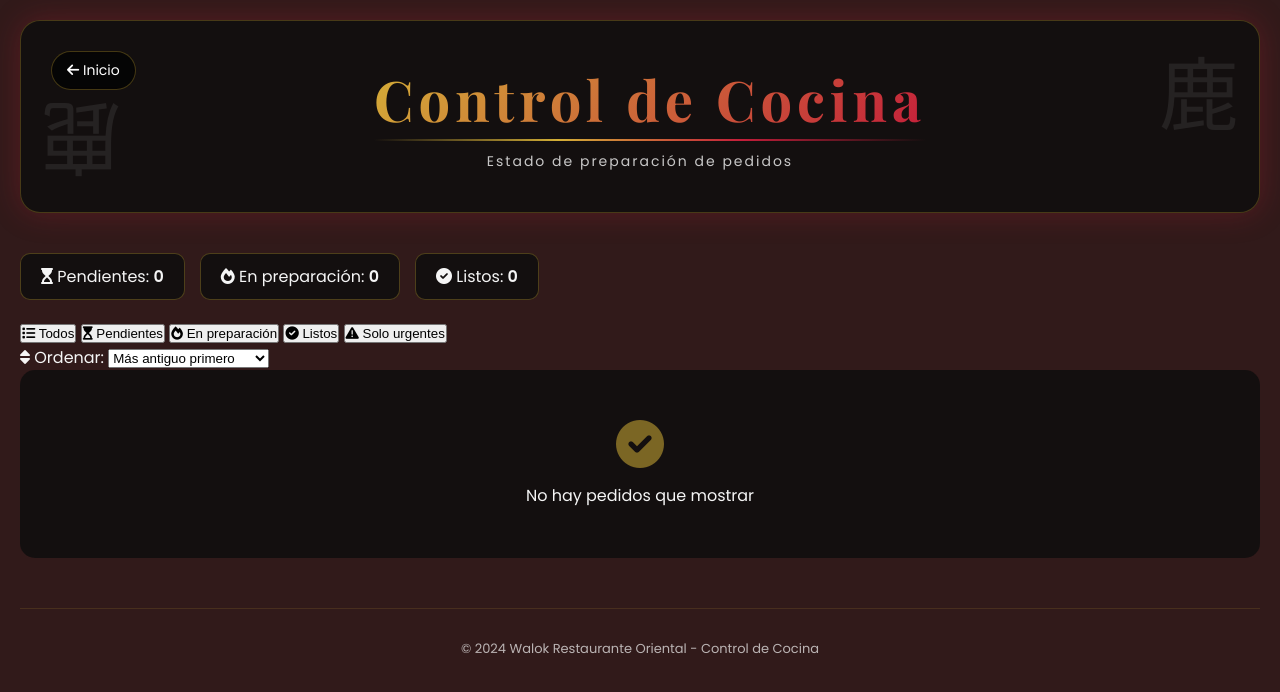
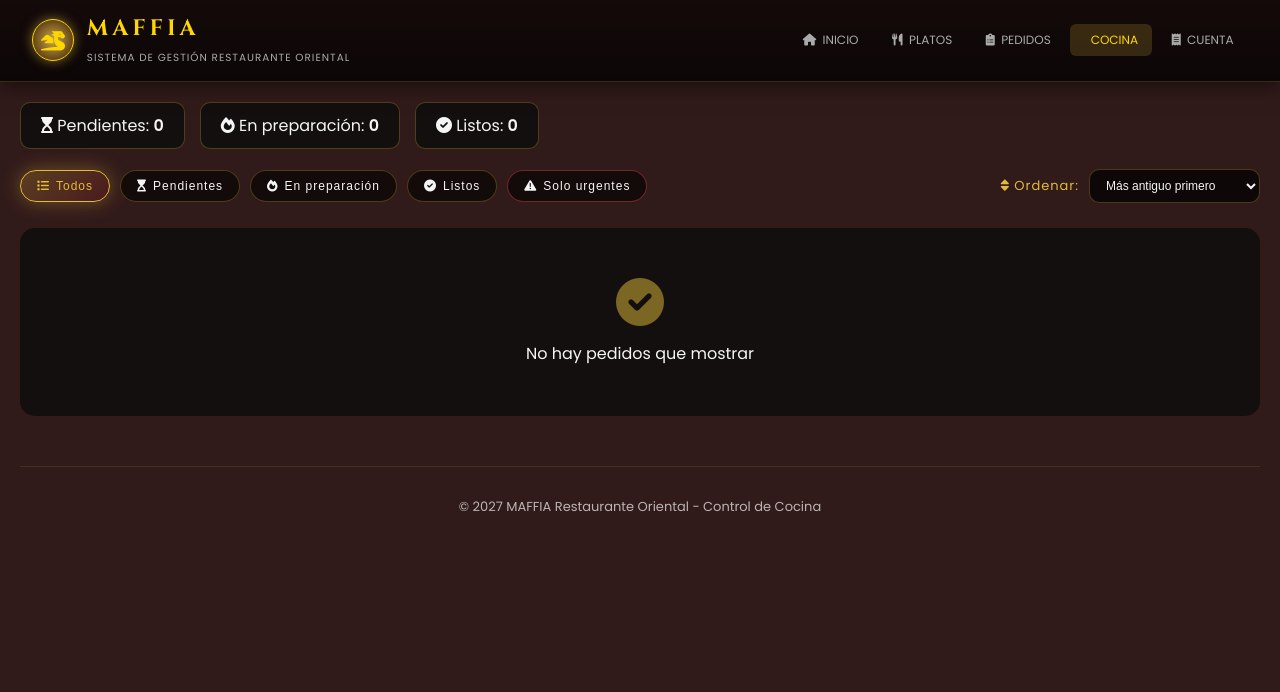
Before and after one commit to Lumeris-SP/Sistema-de-gesti-n-de-restaurante, a plain HTML site: page MODULOS/cocina.html in a window 1280 px wide. Drawn offline with nearby package versions, Linux system fonts and the light colour scheme.

Commit message:
Mis cambios

```diff
--- a/MODULOS/cocina.html
+++ b/MODULOS/cocina.html
@@ -3,21 +3,34 @@
 <head>
     <meta charset="UTF-8">
     <meta name="viewport" content="width=device-width, initial-scale=1.0">
-    <title>Control de Cocina - Walok</title>
+    <title>Control de Cocina - MAFFIA</title>
     <link rel="stylesheet" href="styles.css">
-    <link href="https://fonts.googleapis.com/css2?family=Playfair+Display:wght@400;600;700&family=Poppins:wght@300;400;500;600&display=swap" rel="stylesheet">
+    <link href="https://fonts.googleapis.com/css2?family=Playfair+Display:wght@400;600;700&family=Poppins:wght@300;400;500;600&family=Cinzel:wght@400;700&display=swap" rel="stylesheet">
     <link rel="stylesheet" href="https://cdnjs.cloudflare.com/ajax/libs/font-awesome/6.0.0-beta3/css/all.min.css">
 </head>
 <body>
+
+    <!-- NUEVO HEADER -->
+    <header class="main-header">
+        <div class="header-content">
+            <div class="logo-area">
+                <div class="logo-icon"><i class="fas fa-dragon"></i></div>
+                <div class="logo-text">
+                    <h1>MAFFIA</h1>
+                    <span>Sistema de Gestión Restaurante Oriental</span>
+                </div>
+            </div>
+            <nav class="main-nav-top">
+                <a href="index.html"><i class="fas fa-home"></i> Inicio</a>
+                <a href="platos.html"><i class="fas fa-utensils"></i> Platos</a>
+                <a href="pedidos.html"><i class="fas fa-clipboard-list"></i> Pedidos</a>
+                <a href="cocina.html" class="active"><i class="fas fa-fire-burner"></i> Cocina</a>
+                <a href="cuenta.html"><i class="fas fa-receipt"></i> Cuenta</a>
+            </nav>
+        </div>
+    </header>
+
     <div class="container">
-        <header class="header">
-            <a href="index.html" class="back-btn"><i class="fas fa-arrow-left"></i> Inicio</a>
-            <div class="logo-container">
-                <i class="fas fa-kitchen-set"></i>
-                <h1>Control de Cocina</h1>
-            </div>
-            <p class="subtitle">Estado de preparación de pedidos</p>
-        </header>
 
         <div class="module-content">
 
@@ -37,7 +50,7 @@
                 </div>
             </div>
 
-            <!-- FILTROS Y ORDENAMIENTO -->
+            <!-- FILTROS -->
             <div class="cocina-toolbar">
                 <div class="filtros-group">
                     <button class="filter-btn active" data-filter="todos">
@@ -56,6 +69,7 @@
                         <i class="fas fa-exclamation-triangle"></i> Solo urgentes
                     </button>
                 </div>
+
                 <div class="orden-group">
                     <label for="sortSelect"><i class="fas fa-sort"></i> Ordenar:</label>
                     <select id="sortSelect">
@@ -67,17 +81,16 @@
                 </div>
             </div>
 
-            <!-- TABLERO DE PEDIDOS (llenado por JS) -->
+            <!-- PEDIDOS -->
             <div id="cocinaPedidos" class="cocina-pedidos"></div>
 
         </div>
 
         <footer class="footer">
-            <p>&copy; 2024 Walok Restaurante Oriental - Control de Cocina</p>
+            <p>&copy; 2027 MAFFIA Restaurante Oriental - Control de Cocina</p>
         </footer>
     </div>
 
-    <!-- TOAST DE NOTIFICACIÓN -->
     <div id="toastCocina" class="toast-cocina"></div>
 
     <script src="cocina.js"></script>
--- a/MODULOS/styles.css
+++ b/MODULOS/styles.css
@@ -907,3 +907,202 @@ h1, h2, h3 {
     pointer-events: none;
     z-index: 0;
 }
+
+/* ---- HEADER NUEVO ---- */
+.main-header {
+    position: relative;
+    z-index: 100;
+    background: linear-gradient(180deg, rgba(20,10,10,0.98), rgba(10,5,5,0.95));
+    border-bottom: 1px solid rgba(212,175,55,0.2);
+    box-shadow: 0 2px 20px rgba(0,0,0,0.6);
+    padding: 0.8rem 2rem;
+}
+
+.header-content {
+    max-width: 1400px;
+    margin: 0 auto;
+    display: flex;
+    align-items: center;
+    justify-content: space-between;
+    gap: 1.5rem;
+    flex-wrap: wrap;
+}
+
+.logo-area {
+    display: flex;
+    align-items: center;
+    gap: 0.8rem;
+}
+
+.logo-icon {
+    width: 42px;
+    height: 42px;
+    background: radial-gradient(circle, #c9a84c, #3a1a00);
+    border-radius: 50%;
+    border: 1.5px solid #ffd700;
+    display: flex;
+    align-items: center;
+    justify-content: center;
+    color: #ffd700;
+    font-size: 1.2rem;
+    box-shadow: 0 0 12px rgba(212,175,55,0.6);
+}
+
+.logo-text h1 {
+    font-family: 'Cinzel', serif;
+    font-size: 1.4rem;
+    font-weight: 700;
+    color: #ffd700;
+    letter-spacing: 4px;
+    margin: 0;
+}
+
+.logo-text span {
+    font-size: 0.65rem;
+    color: #aaa;
+    letter-spacing: 1px;
+    text-transform: uppercase;
+}
+
+/* NAV TOP */
+.main-nav-top {
+    display: flex;
+    gap: 0.3rem;
+    flex-wrap: wrap;
+}
+
+.main-nav-top a {
+    text-decoration: none;
+    color: #aaa;
+    font-size: 0.75rem;
+    padding: 0.45rem 0.9rem;
+    border-radius: 6px;
+    transition: all 0.25s;
+    display: flex;
+    align-items: center;
+    gap: 0.4rem;
+    text-transform: uppercase;
+}
+
+.main-nav-top a:hover {
+    color: #ffd700;
+    background: rgba(212,175,55,0.1);
+}
+
+.main-nav-top a.active {
+    color: #ffd700;
+    background: rgba(212,175,55,0.2);
+}
+
+/* ---- TOOLBAR COCINA ---- */
+.cocina-toolbar {
+    display: flex;
+    justify-content: space-between;
+    align-items: center;
+    gap: 15px;
+    flex-wrap: wrap;
+    margin-bottom: 25px;
+}
+
+/* BOTONES DE FILTRO */
+.filtros-group {
+    display: flex;
+    gap: 10px;
+    flex-wrap: wrap;
+}
+
+.filter-btn {
+    background: rgba(0, 0, 0, 0.6);
+    border: 1px solid rgba(212, 175, 55, 0.3);
+    color: var(--text-light);
+    padding: 8px 16px;
+    border-radius: 25px;
+    font-size: 12px;
+    font-weight: 500;
+    letter-spacing: 1px;
+    cursor: pointer;
+    transition: all 0.3s ease;
+    display: flex;
+    align-items: center;
+    gap: 6px;
+    backdrop-filter: blur(6px);
+}
+
+/* HOVER */
+.filter-btn:hover {
+    border-color: var(--primary-gold);
+    color: var(--primary-gold);
+    transform: translateY(-2px);
+    box-shadow: 0 0 15px rgba(212, 175, 55, 0.3);
+    background: rgba(212, 175, 55, 0.08);
+}
+
+/* ACTIVO */
+.filter-btn.active {
+    background: linear-gradient(135deg, rgba(212,175,55,0.25), rgba(180,30,50,0.2));
+    color: var(--primary-gold);
+    border-color: var(--primary-gold);
+    box-shadow: 0 0 20px rgba(212, 175, 55, 0.4);
+}
+
+/* BOTÓN URGENTE (ROJO PRO) */
+.urgente-filter {
+    border-color: rgba(255, 80, 80, 0.4);
+}
+
+.urgente-filter:hover {
+    color: #ff4d4d;
+    border-color: #ff4d4d;
+    box-shadow: 0 0 15px rgba(255, 77, 77, 0.4);
+    background: rgba(255, 77, 77, 0.08);
+}
+
+.urgente-filter.active {
+    background: linear-gradient(135deg, rgba(255,77,77,0.25), rgba(180,30,50,0.2));
+    color: #ff4d4d;
+    border-color: #ff4d4d;
+}
+
+/* ---- ORDEN SELECT ---- */
+.orden-group {
+    display: flex;
+    align-items: center;
+    gap: 10px;
+}
+
+.orden-group label {
+    font-size: 13px;
+    color: var(--primary-gold);
+    letter-spacing: 1px;
+}
+
+/* SELECT BONITO */
+#sortSelect {
+    background: rgba(0, 0, 0, 0.7);
+    border: 1px solid rgba(212, 175, 55, 0.3);
+    color: var(--text-light);
+    padding: 8px 12px;
+    border-radius: 10px;
+    font-size: 12px;
+    cursor: pointer;
+    transition: all 0.3s ease;
+    outline: none;
+}
+
+/* HOVER SELECT */
+#sortSelect:hover {
+    border-color: var(--primary-gold);
+    box-shadow: 0 0 10px rgba(212, 175, 55, 0.3);
+}
+
+/* FOCUS SELECT */
+#sortSelect:focus {
+    border-color: var(--primary-gold);
+    box-shadow: 0 0 12px rgba(212, 175, 55, 0.5);
+}
+
+/* OPCIONES */
+#sortSelect option {
+    background: #111;
+    color: white;
+}
```
